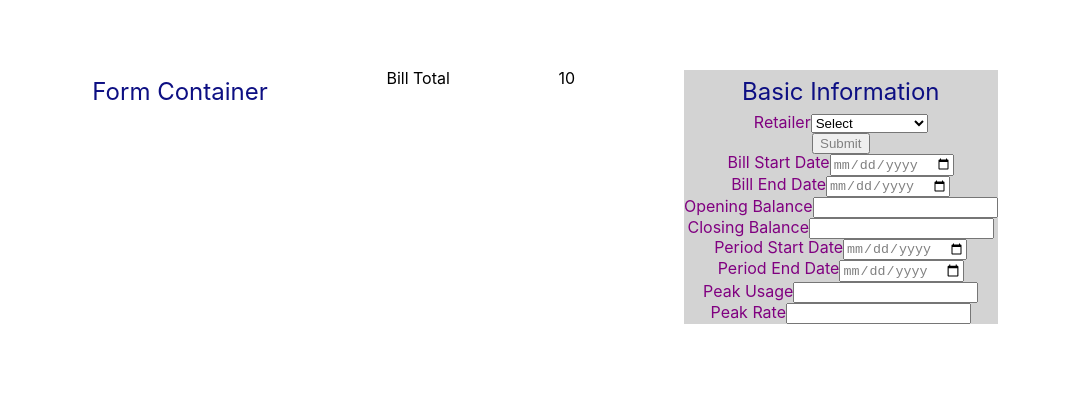
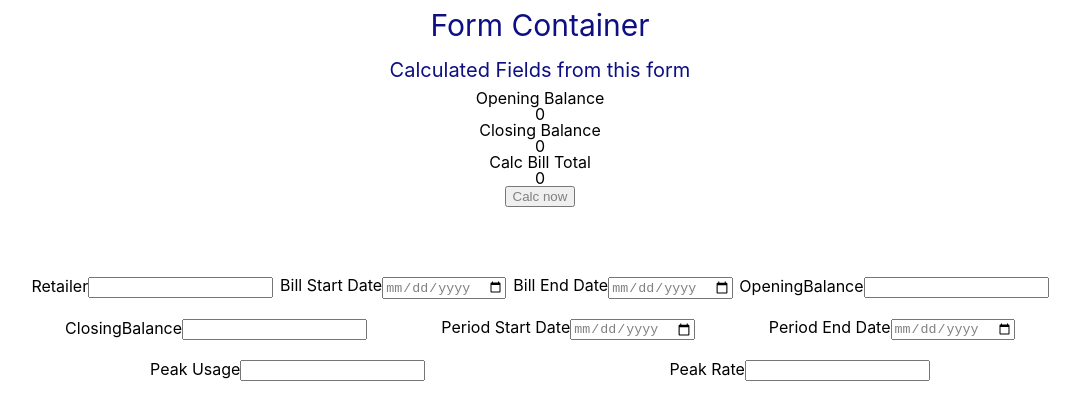
Before and after one commit to carlprins/react-gh-checker, a React (Create React App) app: page / in a window 1280 px wide. Shown: the top 420 px of the page, without its empty margins (100-1180 px from the left). Built offline with nearby package versions, Linux system fonts and the light colour scheme.

Commit message:
Basic Form Calc set up

```diff
--- /dev/null
+++ b/src/Requirements/Requirements.js
@@ -0,0 +1,64 @@
+const retailers = [
+    {
+        name: "Origin Energy",
+        key: "origin"
+    }, {
+        name: "AGL",
+        key: "agl"
+    }, {
+        name: "EnergyAustralia",
+        key: "energyaustralia"
+    }
+]
+
+const reqFields = [
+    {
+        id: 1,
+        name: "Retailer",
+        type: "dropdown",
+        options: retailers.map(retailer => retailer.name)
+    }, {
+        id: 2,
+        name: "Bill Start Date",
+        type: "date",
+        options: []
+    }, {
+        id: 3,
+        name: "Bill End Date",
+        type: "date",
+        options: []
+    }, {
+        id: 4,
+        name: "OpeningBalance",
+        type: "number",
+        options: []
+    }, {
+        id: 5,
+        name: "ClosingBalance",
+        type: "number",
+        options: []
+    },{
+        id: 4,
+        name: "Period Start Date",
+        type: "date",
+        options: []
+
+    }, {
+        id: 5,
+        name: "Period End Date",
+        type: "date",
+        options: []
+    }, {
+        id: 6,
+        name: "Peak Usage",
+        type: "number",
+        options: []
+    }, {
+        id: 7,
+        name: "Peak Rate",
+        type: "number",
+        options: []
+    }
+]
+
+export default reqFields;
--- a/src/formContainer/formContainer.css
+++ b/src/formContainer/formContainer.css
@@ -8,7 +8,13 @@
 h1 {
   color: rgb(13, 15, 131);
   padding: 10px;
-  font-size: 24px;
+  font-size: 30px;
+}
+
+h2 {
+  color: rgb(13, 15, 131);
+  padding: 10px;
+  font-size: 20px;
 }
 
 input {
--- a/src/formContainer/formContainer.js
+++ b/src/formContainer/formContainer.js
@@ -1,82 +1,52 @@
 import React from 'react';
 import FormSection from '../formSection/formSection';
 import './formContainer.css';
+import reqFields from '../Requirements/Requirements';
+import FormInput from '../formInput/formInput';
 
-const section1 = [
-    {
-        id: 1,
-        name: "Retailer",
-        type: "dropdown",
-        options: ["Select", "Origin", "AGL", "EnergyAustralia", "Powershop", "Red Energy", "Alinta"]
-    }, {
-        id: 2,
-        name: "Bill Start Date",
-        type: "date",
-        options: []
-    }, {
-        id: 3,
-        name: "Bill End Date",
-        type: "date",
-        options: []
-    }, {
-        id: 4,
-        name: "Opening Balance",
-        type: "number",
-        options: []
-    }, {
-        id: 5,
-        name: "Closing Balance",
-        type: "number",
-        options: []
-    },{
-        id: 4,
-        name: "Period Start Date",
-        type: "date",
-        options: []
-
-    }, {
-        id: 5,
-        name: "Period End Date",
-        type: "date",
-        options: []
-    }, {
-        id: 6,
-        name: "Peak Usage",
-        type: "number",
-        options: []
-    }, {
-        id: 7,
-        name: "Peak Rate",
-        type: "number",
-        options: []
-    }
-]
-
-const section2 = [
-
-]
 
 class FormContainer extends React.Component {
     constructor(props){
         super(props)
         this.state = {
-            billTotal: 10,
+            billTotal: 0,
             OpeningBalance: 0,
             ClosingBalance: 0
         }
-        this.handleUpdate = this.handleUpdate.bind(this);
+        this.handleChange = this.handleChange.bind(this);
+        this.calcFields = this.calcFields.bind(this);
+
     }
-    handleUpdate(value) {
-        this.setState( {billTotal: value})
+    calcFields(){
+        let billTotal = this.state.ClosingBalance - this.state.OpeningBalance
+        this.setState({billTotal: billTotal})
     }
+    handleChange(e) {
+        const value = e.target.value
+        const name = e.target.name
+        this.setState({ [name]: value })
+    }
+
     render(){
         return (
-            <div className="FormContainer">
-                <h1>{this.props.formTitle}</h1>
-                <p>Bill Total</p>
-                <p>{this.state.billTotal}</p>
-                <FormSection sectionName="Basic Information" sectionInputs={section1} onChange={this.handleUpdate} />
+            <div >
+                <div className="FormHeading">
+                    <h1>{this.props.formTitle}</h1>
+                </div>
+                <div className="CalcFields">
+                    <h2>Calculated Fields from this form</h2>
+                    <p>Opening Balance</p>
+                    <p>{this.state.OpeningBalance}</p>
+                    <p>Closing Balance</p>
+                    <p>{this.state.ClosingBalance}</p>
+                    <p>Calc Bill Total</p>
+                    <p>{this.state.billTotal}</p>
+                    <input type="button" onClick={this.calcFields} value="Calc now"></input>
+                </div>
+                <div className="FormContainer">
+                    {reqFields.map(field => <FormInput name={field.name} type={field.type} onChange={this.handleChange} />)}
 
+                </div>
             </div>
 
 
--- a/src/formInput/formInput.js
+++ b/src/formInput/formInput.js
@@ -8,13 +8,15 @@ class FormInput extends React.Component {
         this.handleUserInput = this.handleUserInput.bind(this);
     }
     handleUserInput(e) {
-        this.setState({userInput: e.target.value});
+        let value = e.target.value
+        this.setState({userInput: value});
+        this.props.onChange(e);
     }
     render(){
         return (
             <div className="InputItem">
                 <question>{this.props.name}</question>
-                <input type={this.props.type} onChange={this.handleUserInput} value={this.state.userInput} />
+                <input type={this.props.type} onChange={this.handleUserInput} value={this.state.userInput} name={this.props.name} />
                 <h2>{this.state.userInput}</h2>
             </div>
         )
```
